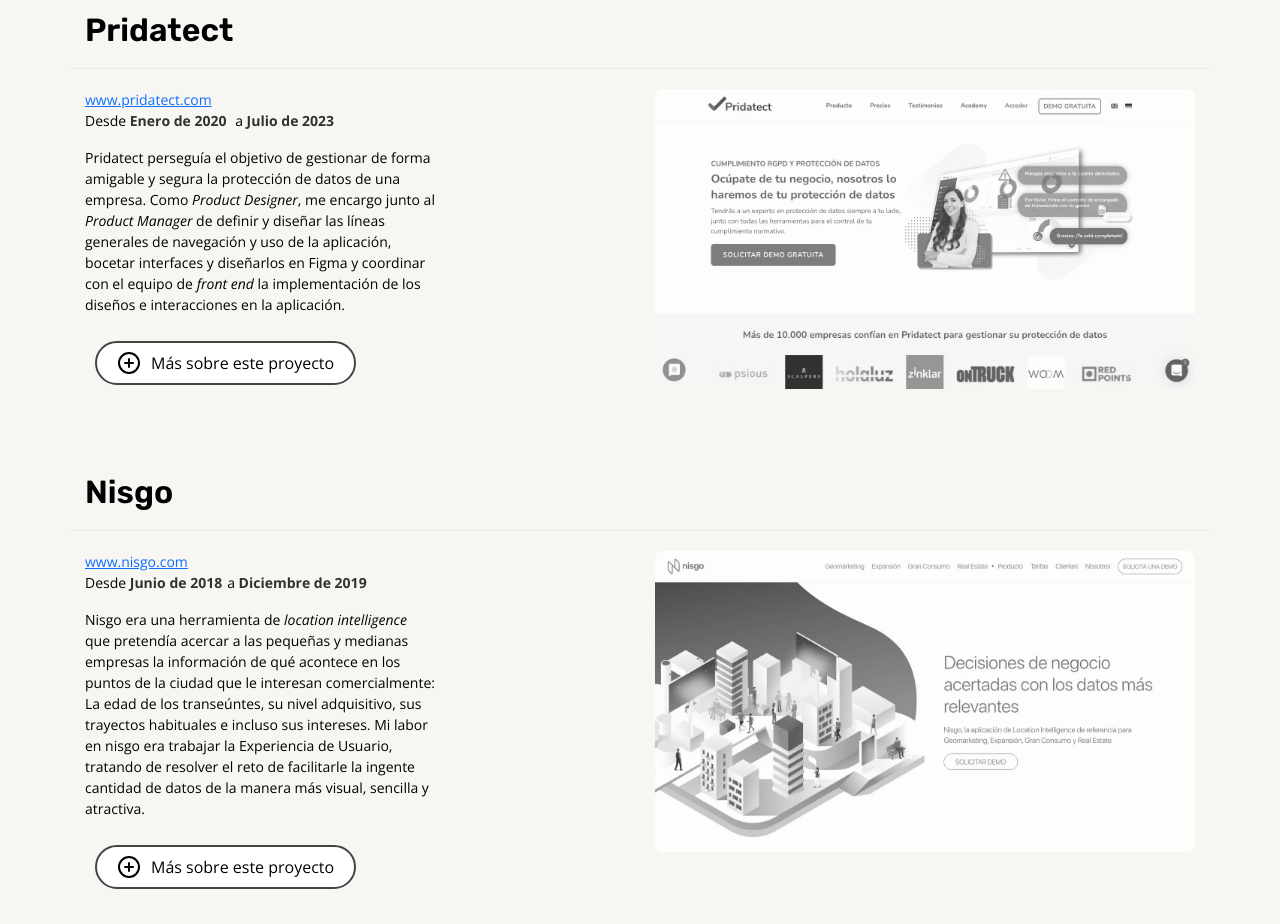
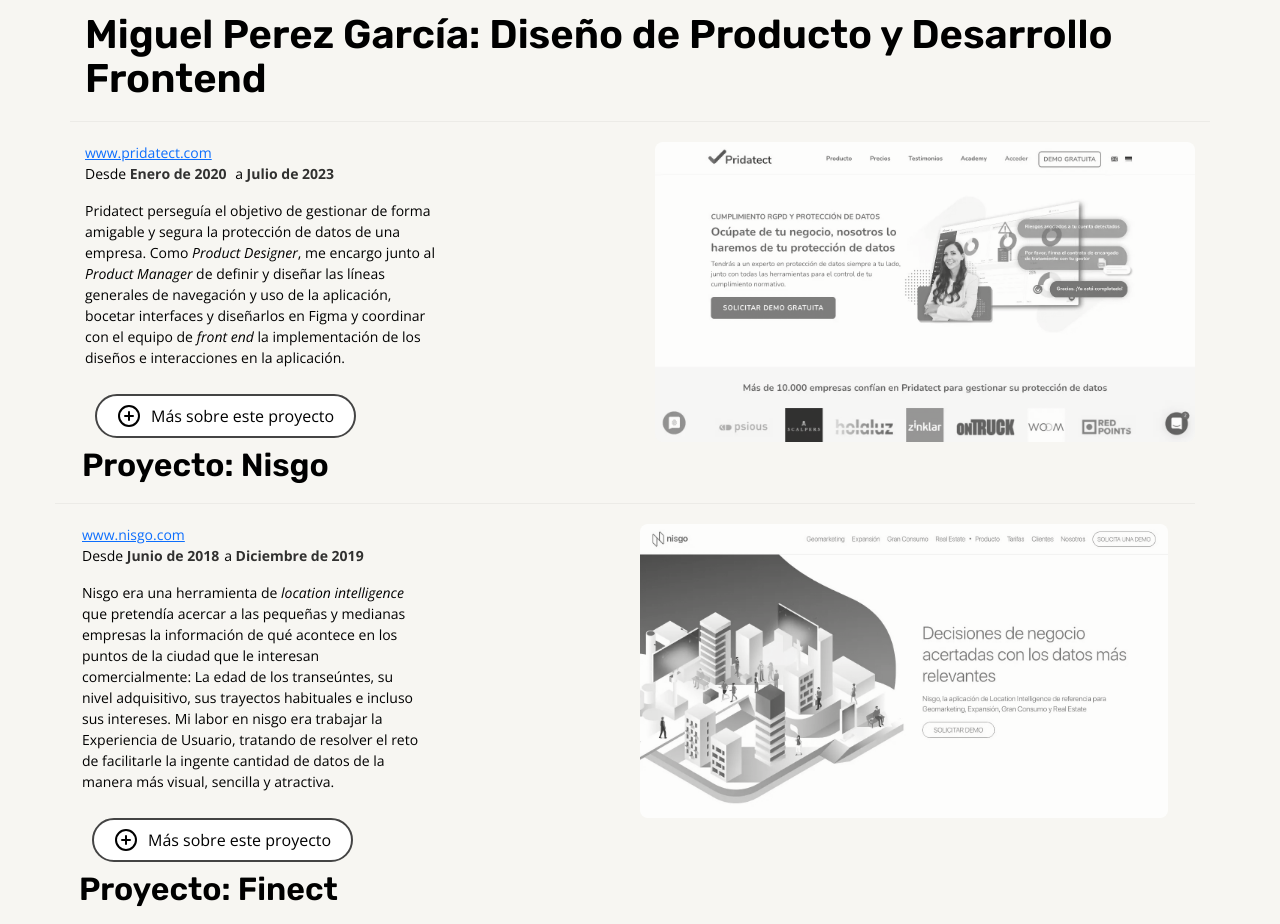
Before and after one commit to eme1980/contrateMe, a website built with Vite: page index.html in a window 1280 px wide. Shown: the part 162-1086 px from the top of the page. Built offline with nearby package versions, Linux system fonts and the light colour scheme; files whose address does not match are found by name.

Commit message:
feat: implement advanced SEO, semantic HTML and JSON-LD

```diff
--- a/index.html
+++ b/index.html
@@ -2,6 +2,7 @@
 <!-- html Head -->
 
 <head>
+    <link rel="canonical" href="https://contrateme.com/" />
     <meta charset="UTF-8" />
     <!-- SEO & Meta Tags -->
     <meta name="description" content="Especialista en diseño de producto y desarrollo frontend, enfocado en crear experiencias de usuario intuitivas y eficientes. Experiencia en UX/UI y metodologías Scrum.">
@@ -53,7 +54,7 @@
 <!-- End of html Head -->
 
 <body>
-    <div class="container">
+    <main class="container">
         <header> <a href="/" class="logo">contráteme<img src="./assets/img/m-icon-comp.svg" /></a>
 
         </header>
@@ -65,9 +66,9 @@
                 resuelvo nudos y cuido a clientes. Y hago salmorejo.</p>
             <p>A continuación podrá ver algunos de mis últimos trabajos.</p>
         </section>
-        <h2>Pridatect</h2>
+        <h1>Miguel Perez García: Diseño de Producto y Desarrollo Frontend</h1>
 
-        <div class="row main-project">
+        <article class="row main-project">
             <div class="col-sm-12 col-md-6 col-lg-4"> <span><a href="http://www.pridatect.com" target="_blank">www.pridatect.com</a></span>
 
                 <p>Desde
@@ -90,12 +91,12 @@
                 </button>
             </div>
             <div class="col-sm-12 col-md-6 col-lg-6 offset-lg-2">
-                <img src="./assets/img/pridatect-home.webp" class="img-fluid" alt="Pridatect" />
+                <img src="./assets/img/pridatect-home.webp" class="img-fluid" alt="Interfaz de la plataforma de protección de datos Pridatect diseñada por Miguel Perez" />
             </div>
         </div>
-        <h2>Nisgo</h2>
+        <h2>Proyecto: Nisgo</h2>
 
-        <div class="row main-project">
+        <article class="row main-project">
             <div class="col-sm-12 col-md-6 col-lg-4"> <span><a href="http://www.nisgo.com" target="_blank">www.nisgo.com</a></span>
 
                 <p>Desde
@@ -117,12 +118,12 @@
                     </svg>Más sobre este proyecto</button>
             </div>
             <div class="col-sm-12 col-md-6 col-lg-6 offset-lg-2">
-                <img src="./assets/img/nisgo-home.webp" class="img-fluid" alt="Nisgo" />
+                <img src="./assets/img/nisgo-home.webp" class="img-fluid" alt="Dashboard de location intelligence de Nisgo desarrollado por Miguel Perez" />
             </div>
         </div>
-        <h2>Finect</h2>
+        <h2>Proyecto: Finect</h2>
 
-        <div class="row main-project">
+        <article class="row main-project">
             <div class="col-sm-12 col-md-6 col-lg-4"> <span><a href="http://www.finect.com" target="_blank">www.finect.com</a></span>
 
                 <p>Desde
@@ -143,12 +144,12 @@
                     </svg>Más sobre este proyecto</button>
             </div>
             <div class="col-sm-12 col-md-6 col-lg-6 offset-lg-2">
-                <img src="./assets/img/finect-home.webp" class="img-fluid" alt="Finect" />
+                <img src="./assets/img/finect-home.webp" class="img-fluid" alt="Red social financiera Finect, diseño de experiencia de usuario por Miguel Perez" />
             </div>
         </div>
     </div>
     <footer>
-        <div class="container">
+        <main class="container">
             <div class="row">
                 <div class="col-sm-12 col-md-6">
                     <h4>¿Quiere más información sobre mi?</h4>
@@ -194,7 +195,7 @@
                 <div class="modal-body">
                     <div class="row">
                         <div class="col-xs-12 col-sm-4">
-                            <img src="./assets/img/pridatect/assets/img/pridatect/pridatect1.webp" class="img-fluid" alt="Pridatect" />
+                            <img src="./assets/img/pridatect/assets/img/pridatect/pridatect1.webp" class="img-fluid" alt="Interfaz de la plataforma de protección de datos Pridatect diseñada por Miguel Perez" />
                         </div>
                         <div class="col-xs-12 col-sm-8">
                             <p>Pridatect tenía un ecosistema de cuatro aplicaciones sin demasiada diferenciación
@@ -217,17 +218,17 @@
                         la cual parece encaminada.</p>
                     <div class="row">
                         <div class="col-xs-12 col-sm-4">
-                            <img src="./assets/img/pridatect/assets/img/pridatect/pridatect3.webp" class="img-fluid" alt="Pridatect" />
+                            <img src="./assets/img/pridatect/assets/img/pridatect/pridatect3.webp" class="img-fluid" alt="Interfaz de la plataforma de protección de datos Pridatect diseñada por Miguel Perez" />
                         </div>
                         <div class="col-xs-12 col-sm-4">
-                            <img src="./assets/img/pridatect/assets/img/pridatect/pridatect4.webp" class="img-fluid" alt="Pridatect" />
+                            <img src="./assets/img/pridatect/assets/img/pridatect/pridatect4.webp" class="img-fluid" alt="Interfaz de la plataforma de protección de datos Pridatect diseñada por Miguel Perez" />
                         </div>
                         <div class="col-xs-12 col-sm-4">
-                            <img src="./assets/img/pridatect/assets/img/pridatect/pridatect2.webp" class="img-fluid" alt="Pridatect" />
+                            <img src="./assets/img/pridatect/assets/img/pridatect/pridatect2.webp" class="img-fluid" alt="Interfaz de la plataforma de protección de datos Pridatect diseñada por Miguel Perez" />
                         </div>
                     </div>
                     <hr />
-                    <img src="./assets/img/pridatect/assets/img/pridatect/pridatect7.webp" class="img-fluid" alt="Pridatect" />
+                    <img src="./assets/img/pridatect/assets/img/pridatect/pridatect7.webp" class="img-fluid" alt="Interfaz de la plataforma de protección de datos Pridatect diseñada por Miguel Perez" />
                 </div>
             </div>
         </div>
@@ -244,7 +245,7 @@
                     </button>
                 </div>
                 <div class="modal-body">
-                    <img src="./assets/img/nisgo/nisgo1.webp" class="img-fluid" alt="Nisgo" />
+                    <img src="./assets/img/nisgo/nisgo1.webp" class="img-fluid" alt="Dashboard de location intelligence de Nisgo desarrollado por Miguel Perez" />
                     <p>Nisgo ha sido quizás el proyecto que más he disfrutado en mi vida laboral.
                         Fuí reclutado justo antes de un pivotaje que provocó la necesidad de crear
                         desde cero una aplicación nueva en semanas para presentar a potenciales
@@ -261,7 +262,7 @@
                         destacar que gracias al gran trabajo realizado, todo el equipo de desarrollo
                         y producto recibimos una oferta por parte de uno de nuestros inversores
                         (Pridatect) para unirnos a su equipo.</p>
-                    <img src="./assets/img/nisgo/nisgo3.webp" class="img-fluid" alt="Nisgo" />
+                    <img src="./assets/img/nisgo/nisgo3.webp" class="img-fluid" alt="Dashboard de location intelligence de Nisgo desarrollado por Miguel Perez" />
                 </div>
             </div>
         </div>
@@ -278,10 +279,10 @@
                     </button>
                 </div>
                 <div class="modal-body">
-                    <div class="container">
+                    <main class="container">
                         <div class="row">
                             <div class="col-xs-4 col-sm-3">
-                                <img src="./assets/img/finect/Finect3.webp" class="img-fluid" alt="Finect" />
+                                <img src="./assets/img/finect/Finect3.webp" class="img-fluid" alt="Red social financiera Finect, diseño de experiencia de usuario por Miguel Perez" />
                             </div>
                             <div class="col-xs-8 col-sm-9">
                                 <p>Finect ha sido el proyecto al que más tiempo he dedicado en mi vida. Trabajé
@@ -301,13 +302,13 @@
                         </div>
                         <div class="row">
                             <div class="col-4">
-                                <img src="./assets/img/finect/Finect1.webp" class="img-fluid" alt="Finect" />
+                                <img src="./assets/img/finect/Finect1.webp" class="img-fluid" alt="Red social financiera Finect, diseño de experiencia de usuario por Miguel Perez" />
                             </div>
                             <div class="col-4">
-                                <img src="./assets/img/finect/Finect2.webp" class="img-fluid" alt="Finect" />
+                                <img src="./assets/img/finect/Finect2.webp" class="img-fluid" alt="Red social financiera Finect, diseño de experiencia de usuario por Miguel Perez" />
                             </div>
                             <div class="col-4">
-                                <img src="./assets/img/finect/Finect4.webp" class="img-fluid" alt="Finect" />
+                                <img src="./assets/img/finect/Finect4.webp" class="img-fluid" alt="Red social financiera Finect, diseño de experiencia de usuario por Miguel Perez" />
                             </div>
                         </div>
                     </div>
```
